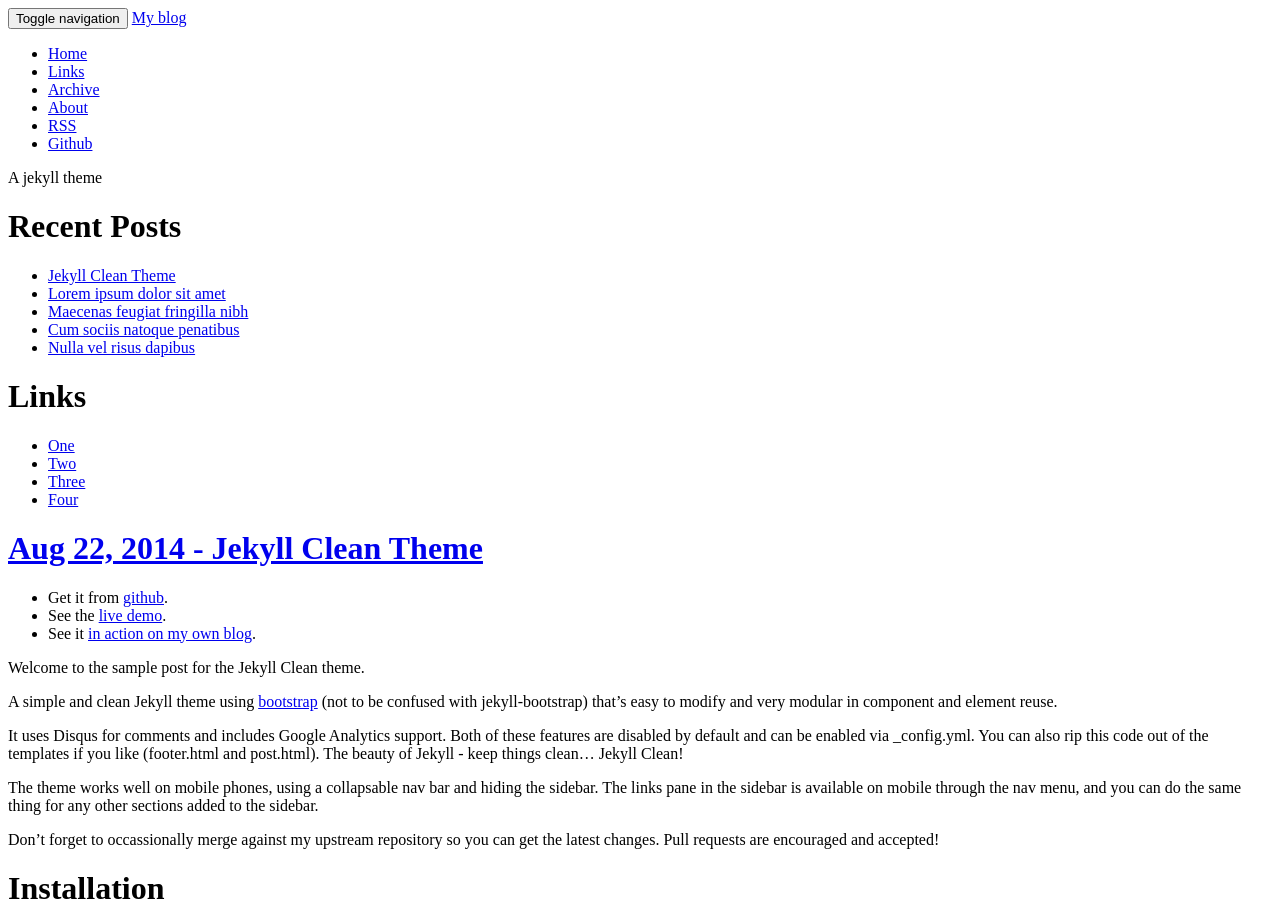
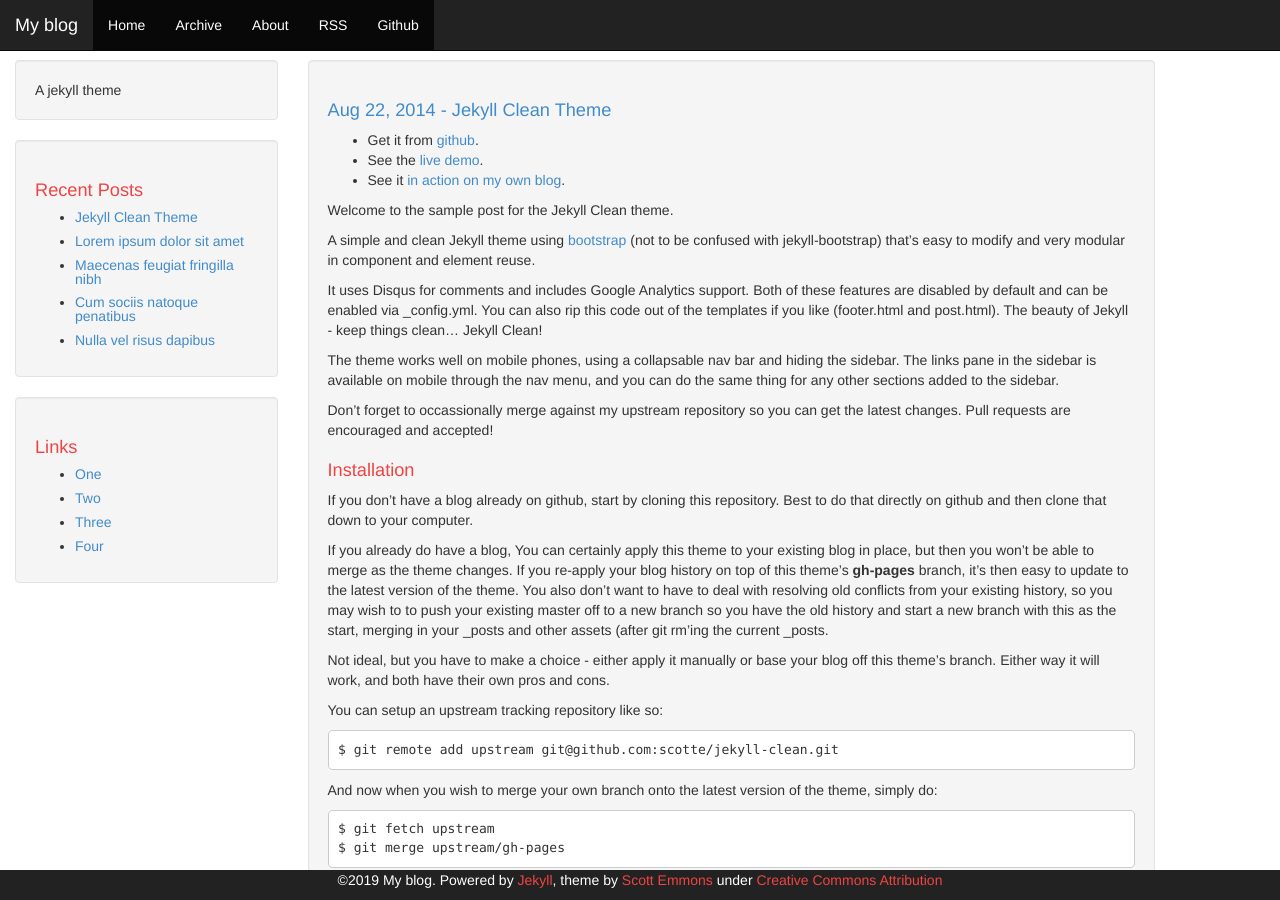
Before and after one commit to HyunWooLeee/HyunWooLeee.github.io, a Jekyll site: the page built from index.html, in a window 1280 px wide and 900 px high. Built offline with Jekyll 4.4.1, drawn with Linux system fonts in a browser that asks for light colours; nearby versions of some CDN libraries; library files that are not in the unit come from our copies; the list of posts is cut into pages by our own code; part of the change alters nothing that is shown.

```diff
--- a/_config.yml
+++ b/_config.yml
@@ -4,13 +4,13 @@ name: My blog
 description: A jekyll theme
 
 # url is currently only used only for the RSS feed in feed.xml
-url:
+url: https://scotte.github.io/jekyll-clean
 
 # baseurl will often be '', but for a project page on gh-pages, it needs to
 # be the project name.
 # *** IMPORTANT: If your local "jekyll serve" throws errors change this to '' or
 #     run it like so: jekyll serve --baseurl=''
-baseurl: HyunWooLeee.github.io
+baseurl: /jekyll-clean
 
 # These can be '' to hide the Github or Gitlab nav buttons
 github: 'scotte/jekyll-clean'
```
